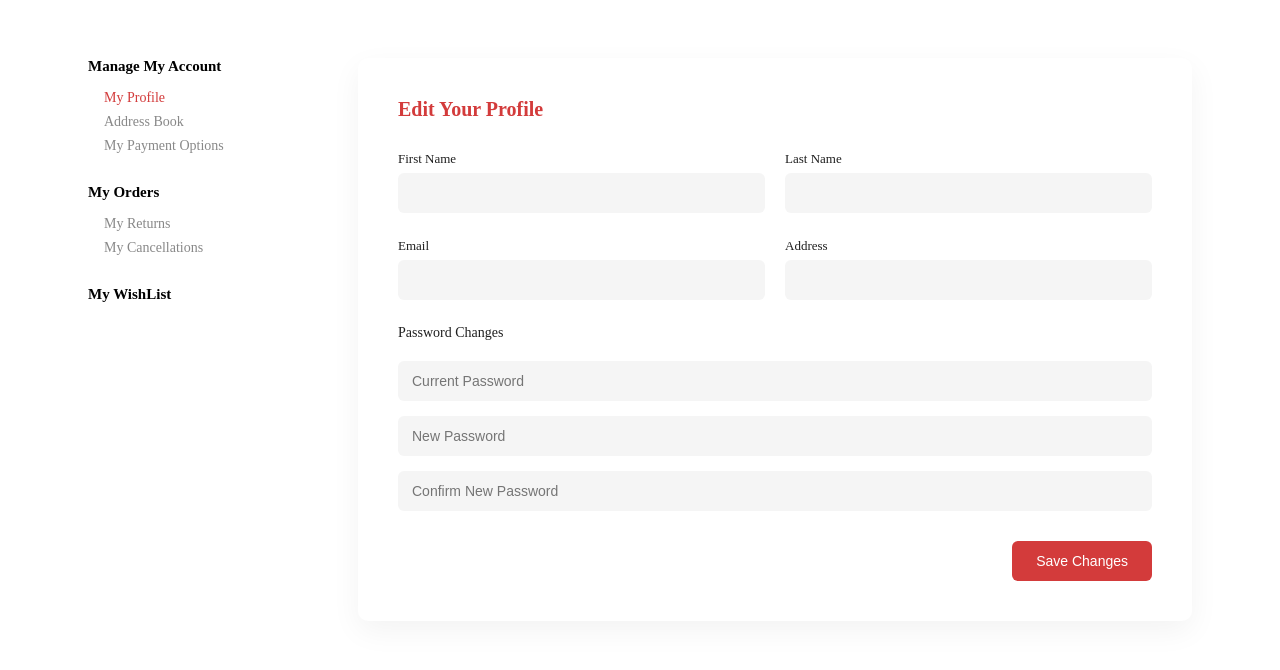
After one commit to alixblu/sportswear-webstore, a PHP site: page /layout/client/profile/index.php in a window 1280 px wide. The commit adds this page. Shown: the top 670 px of the page. Run offline with PHP 8.4, Linux system fonts and the light colour scheme; the visitor is signed in with stand-in values (Sample User, id 1); some libraries are stand-ins or nearby versions.

Commit message:
load client profile

```diff
--- a/css/footer.css
+++ b/css/footer.css
@@ -21,12 +21,10 @@ ul{
 }
 .footer {
     background-color: #24262b;
-    padding: 30px 0;
+    padding: 50px 0;
     position: relative; /* Thay đổi từ fixed sang relative */
     width: 100%;
 	margin: 0; /* Remove any margin */
-
-    margin-top: 20px; /* Thêm khoảng cách trên footer */
 
 }
 .footer-col{
--- /dev/null
+++ b/css/profile.css
@@ -0,0 +1,152 @@
+body{
+    background-color: white;
+}
+main {
+    margin: 0 auto;
+}
+.wrapperContent {
+    display: flex;
+    gap: 40px;
+    padding: 50px 80px;
+}
+
+/* Sidebar */
+.sidebar {
+    width: 230px;
+    display: flex;
+    flex-direction: column;
+    gap: 30px;
+}
+
+.section {
+    display: flex;
+    flex-direction: column;
+    gap: 10px;
+}
+
+.section-title {
+    font-weight: 600;
+    font-size: 15px;
+    color: #000;
+    margin-bottom: 5px;
+}
+
+.section-items {
+    display: flex;
+    flex-direction: column;
+    gap: 8px;
+    padding-left: 16px;
+}
+
+.sidebar-item {
+    font-size: 14px;
+    color: #888;
+    cursor: pointer;
+    transition: all 0.2s ease;
+}
+
+.sidebar-item:hover {
+    color: #000;
+}
+
+.sidebar-item.active {
+    color: #d33b3b;
+    font-weight: 500;
+}
+
+/* Profile Form */
+.profile-form {
+
+}
+
+.form-title {
+    font-size: 20px;
+    font-weight: 600;
+    color: #d33b3b;
+    margin-bottom: 30px;
+}
+
+.form-row {
+    display: flex;
+    gap: 20px;
+    margin-bottom: 25px;
+}
+
+.form-group {
+    flex: 1;
+    display: flex;
+    flex-direction: column;
+}
+
+.form-group label {
+    font-size: 13px;
+    font-weight: 500;
+    margin-bottom: 6px;
+    color: #1f1f1f;
+}
+
+.form-group input {
+    padding: 12px 14px;
+    background-color: #f5f5f5;
+    border: none;
+    border-radius: 6px;
+    font-size: 14px;
+    color: #333;
+}
+
+.form-group input:disabled {
+    color: #999;
+}
+
+/* Password section */
+.form-section {
+    display: flex;
+    flex-direction: column;
+    gap: 15px;
+    margin-bottom: 30px;
+}
+
+.form-section label {
+    font-size: 14px;
+    font-weight: 500;
+    color: #1f1f1f;
+    margin-bottom: 5px;
+}
+
+.form-section input {
+    padding: 12px 14px;
+    background-color: #f5f5f5;
+    border: none;
+    border-radius: 6px;
+    font-size: 14px;
+    color: #333;
+}
+
+/* Button area */
+.form-actions {
+    display: flex;
+    justify-content: flex-end;
+    gap: 20px;
+}
+
+.save-btn {
+    background-color: #d33b3b;
+    color: white;
+    border: none;
+    padding: 12px 24px;
+    font-size: 14px;
+    font-weight: 500;
+    border-radius: 6px;
+    cursor: pointer;
+    transition: background-color 0.2s ease;
+}
+.save-btn:hover {
+    background-color: #b82d2d;
+}
+.profile-container{
+    flex: 1;
+    background-color: #fff;
+    padding: 40px;
+    border-radius: 10px;
+    box-shadow: 0px 10px 30px rgba(0, 0, 0, 0.05);
+}
--- /dev/null
+++ b/layout/client/profile/index.php
@@ -0,0 +1,79 @@
+<?php
+// profile.php
+session_start();
+if (!isset($_SESSION['user'])) {
+    echo '<p>Please log in to view your profile.</p>';
+    exit;
+}
+
+// Fetch user data from the database or session
+$user = $_SESSION['user'];
+
+?>
+<!DOCTYPE html>
+<html lang="en">
+    <head>
+        <meta charset="UTF-8">
+        <meta http-equiv="X-UA-Compatible" content="IE=edge">
+        <meta name="viewport" content="width=device-width, initial-scale=1.0">
+        <link href="https://cdn.jsdelivr.net/npm/remixicon@3.2.0/fonts/remixicon.css" rel="stylesheet">
+        <title>Client</title>
+
+
+        <!-- font -->
+        <link href="https://fonts.googleapis.com/css2?family=Inter:wght@400;500;600;700;800&display=swap" rel="stylesheet">
+        <link rel="stylesheet" href="./css/profile.css">
+
+    </head>
+
+    <body>
+
+        <main>
+        <div class="wrapperContent">
+            <!-- Sidebar -->
+            <div class="sidebar">
+                <div class="section">
+                    <div class="section-title">Manage My Account</div>
+                    <div class="section-items">
+                        <!-- error,not fix yet -->
+                        <div class="sidebar-item active" onclick="loadMyProfile()">My Profile</div>
+                        <div class="sidebar-item">Address Book</div>
+                        <div class="sidebar-item">My Payment Options</div>
+                    </div>
+                </div>
+                <div class="section">
+                    <div class="section-title">My Orders</div>
+                    <div class="section-items">
+                        <div class="sidebar-item">My Returns</div>
+                        <div class="sidebar-item">My Cancellations</div>
+                    </div>
+                </div>
+                <div class="section">
+                    <div class="section-title">My WishList</div>
+                </div>
+            </div>
+
+            <div class="profile-container">
+                <!-- pages go here -->
+                 <?php include 'profile.php'; ?>
+            </div>
+        </div>
+
+        </main>
+
+        <script >
+        function loadMyProfile() {
+            const pageContainer = document.querySelector('.profile-container');
+            fetch('profile.php') // Fetch the profile page content
+               .then(response => response.text())
+               .then(data => {
+                     pageContainer.innerHTML = data; // Load the profile content into the page-container
+                     const overlay = document.getElementById('loginOverlay');
+                     overlay.style.display = 'none'; // Hide the login overlay
+               })
+               .catch(error => console.error('Error loading profile:', error));
+         }
+        </script>
+    </body>
+
+</html>
--- /dev/null
+++ b/layout/client/profile/profile.php
@@ -0,0 +1,41 @@
+<?php
+
+// Fetch user data from the session
+$user = $_SESSION['user'];
+?>
+<div class="profile-form">
+    <div class="form-title">Edit Your Profile</div>
+
+    <div class="form-row">
+        <div class="form-group">
+            <label for="first-name">First Name</label>
+            <input id="first-name" type="text" value="">
+        </div>
+        <div class="form-group">
+            <label for="last-name">Last Name</label>
+            <input id="last-name" type="text" value="">
+        </div>
+    </div>
+
+    <div class="form-row">
+        <div class="form-group">
+            <label for="email">Email</label>
+            <input id="email" type="email" value="" disabled>
+        </div>
+        <div class="form-group">
+            <label for="address">Address</label>
+            <input id="address" type="text" value="">
+        </div>
+    </div>
+
+    <div class="form-section">
+        <label>Password Changes</label>
+        <input type="password" placeholder="Current Password">
+        <input type="password" placeholder="New Password">
+        <input type="password" placeholder="Confirm New Password">
+    </div>
+
+    <div class="form-actions">
+        <button class="save-btn">Save Changes</button>
+    </div>
+</div>
```
Also changed, not shown: layout/client/profile.php (deleted, +0 -358 lines), layout/header.php (+26 -11 lines).
